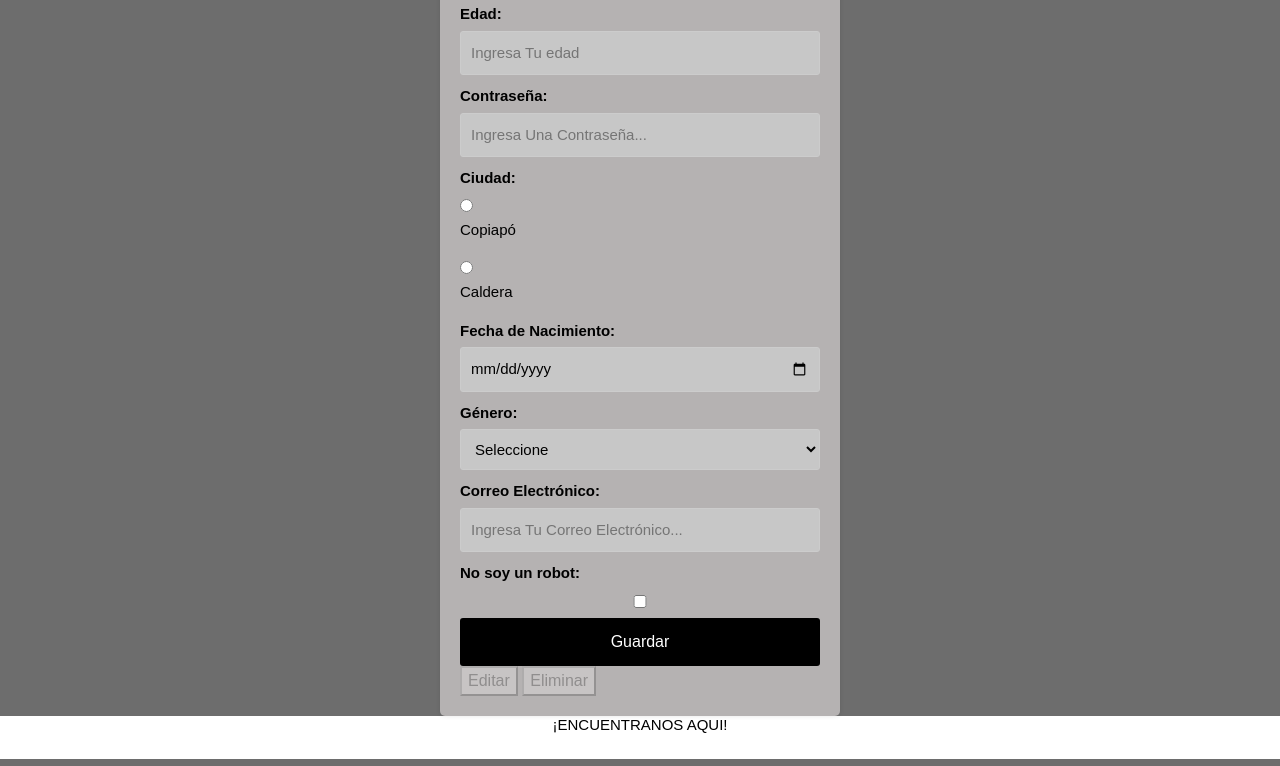
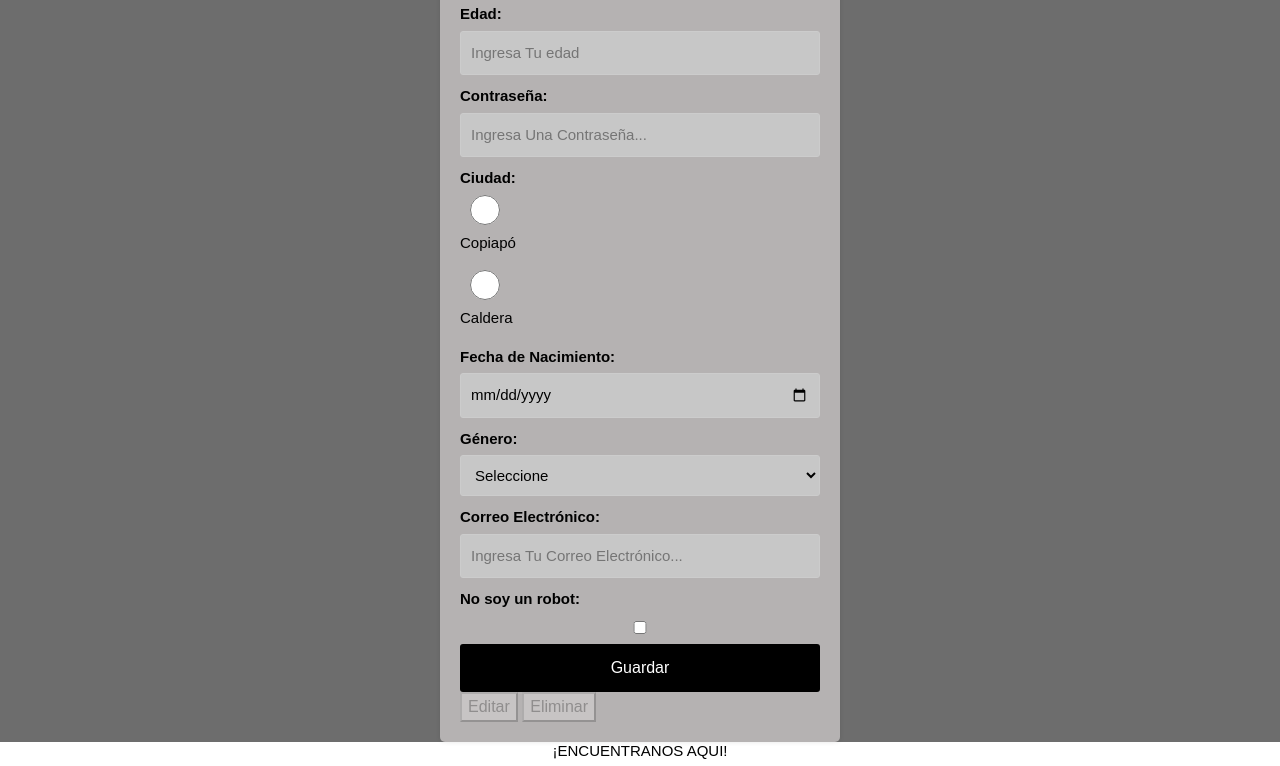
Before and after one commit to Taker-Miller/Prueba3-, a plain HTML site: page prueba/Index.html in a window 1280 px wide. Shown: the part 6205-6971 px from the top of the page. Drawn offline with nearby package versions, Linux system fonts and the light colour scheme.

Commit message:
Update main.css

```diff
--- a/prueba/assets/css/main.css
+++ b/prueba/assets/css/main.css
@@ -15,6 +15,17 @@
 }
 
 /*FIN TABLA */
+
+
+
+input[type="radio"] {
+  font-family: 'Roboto', sans-serif;
+  border: 0px;
+  width: 50px;
+  height: 2em;
+}
+
+
 
 
 /*CONTRASTE*/
```
